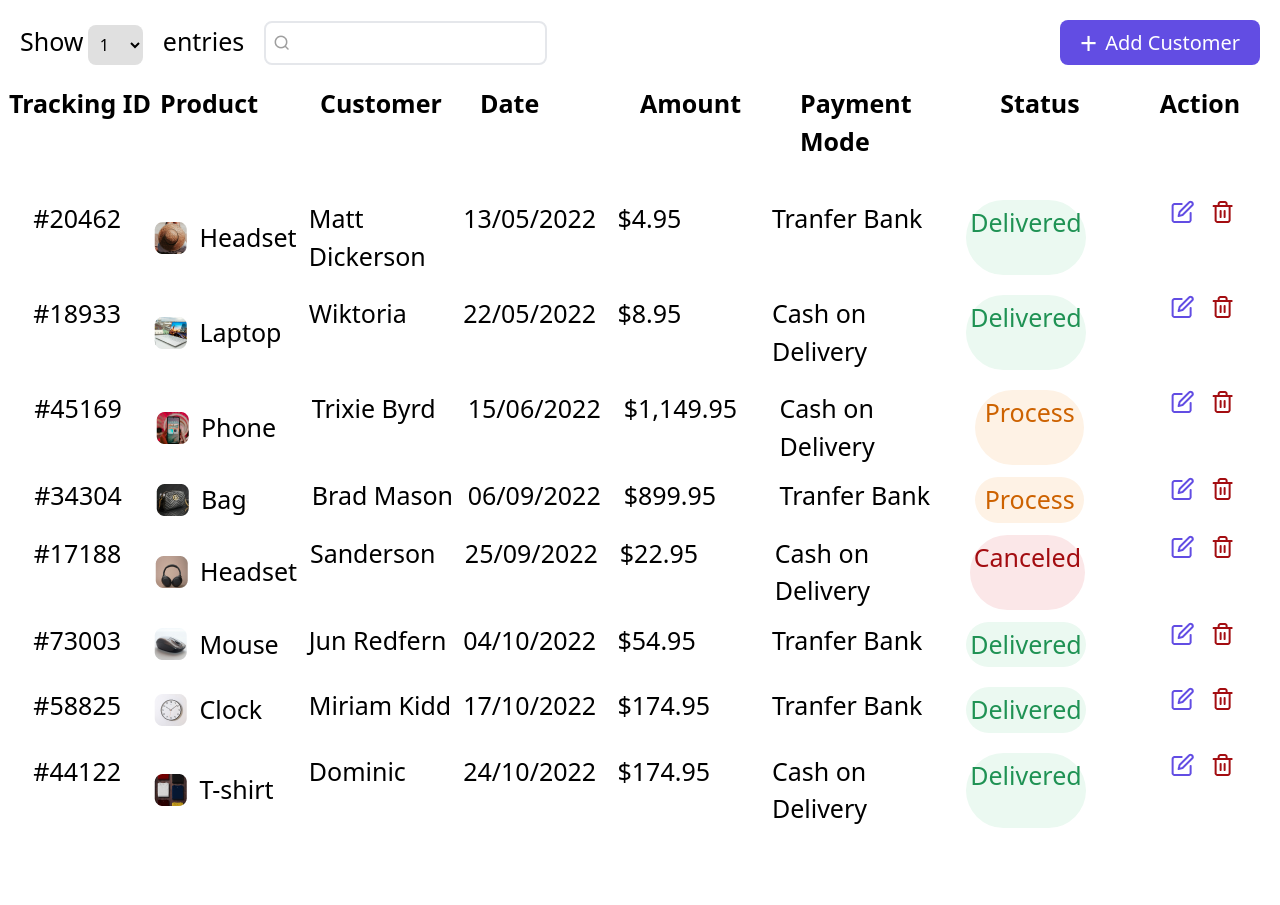
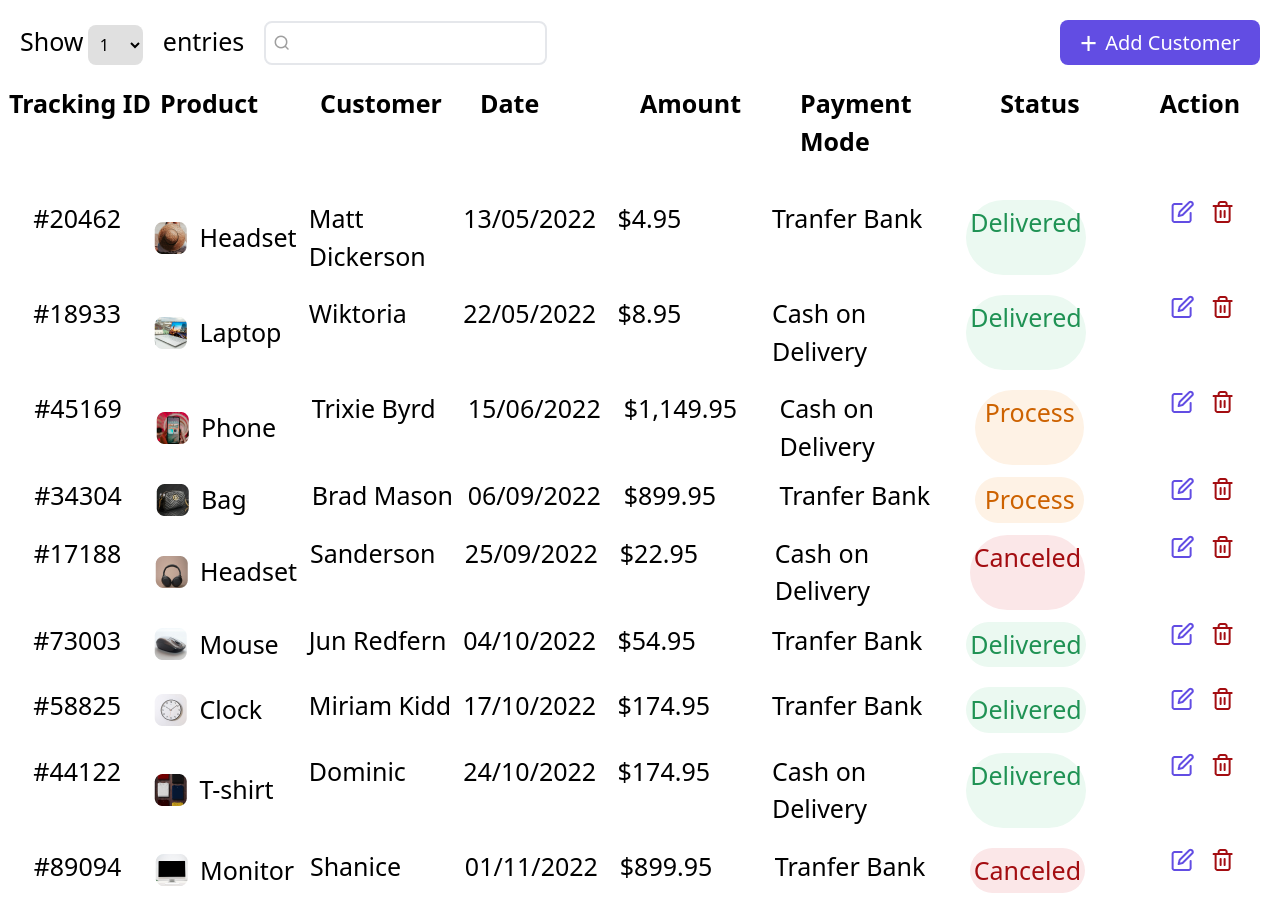
Before and after one commit to Msoleh27jr/home_work, a website: page src/index.html in a window 1280 px wide. Before the commit the page ends 848 px from the top, so only its background shows below. Drawn offline with Linux system fonts and the light colour scheme.

Commit message:
nineth section finished

```diff
--- a/src/index.html
+++ b/src/index.html
@@ -130,5 +130,16 @@
         <div class="w-[220px] text-[25px] text-start"><img class="m-auto" src="./images/Frame 13.png" alt=""></div>
     </div>
     <!-- ========================================================= -->
+    <div class="max-w-[1800px] m-auto mb-3 flex justify-between">
+        <div class="w-[220px] text-[25px] text-center"><h2>#89094</h2></div>
+        <div class="w-[220px] text-[25px] text-start flex items-center"><img src="./images/unsplash_183F_vNaN8A.png" alt=""><h2 class="px-3">Monitor</h2></div>
+        <div class="w-[220px] text-[25px] text-start"><h2>Shanice</h2></div>
+        <div class="w-[220px] text-[25px] text-start"><h2>01/11/2022</h2></div>
+        <div class="w-[220px] text-[25px] text-start"><h2>$899.95</h2></div>
+        <div class="w-[220px] text-[25px] text-start"><h2>Tranfer Bank</h2></div>
+        <div class="w-[150px] text-[25px] text-center bg-[#FBE7E8] mx-10 p-1 rounded-[50px]"><h2 class="text-[#A30D11]">Canceled</h2></div>
+        <div class="w-[220px] text-[25px] text-start"><img class="m-auto" src="./images/Frame 13.png" alt=""></div>
+    </div>
+    <!-- ================================================================ -->
 </body>
 </html>
```
